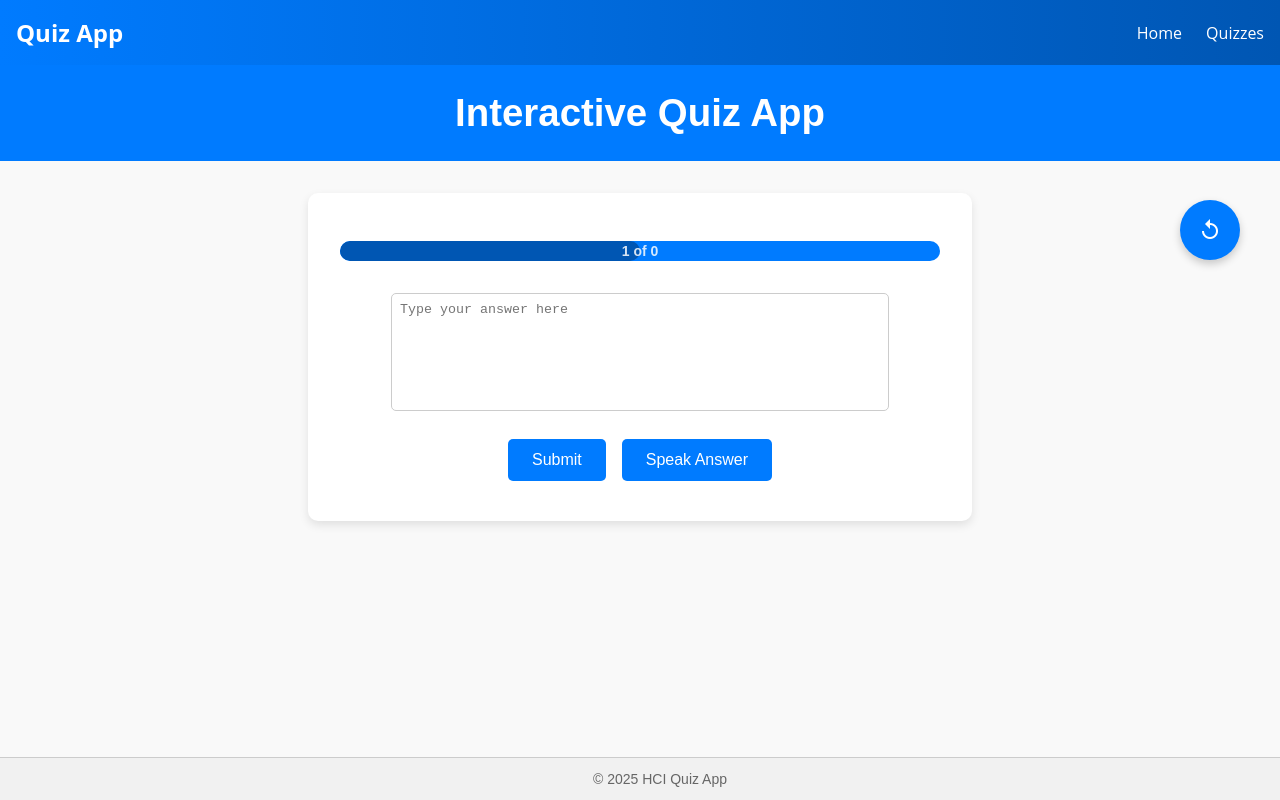
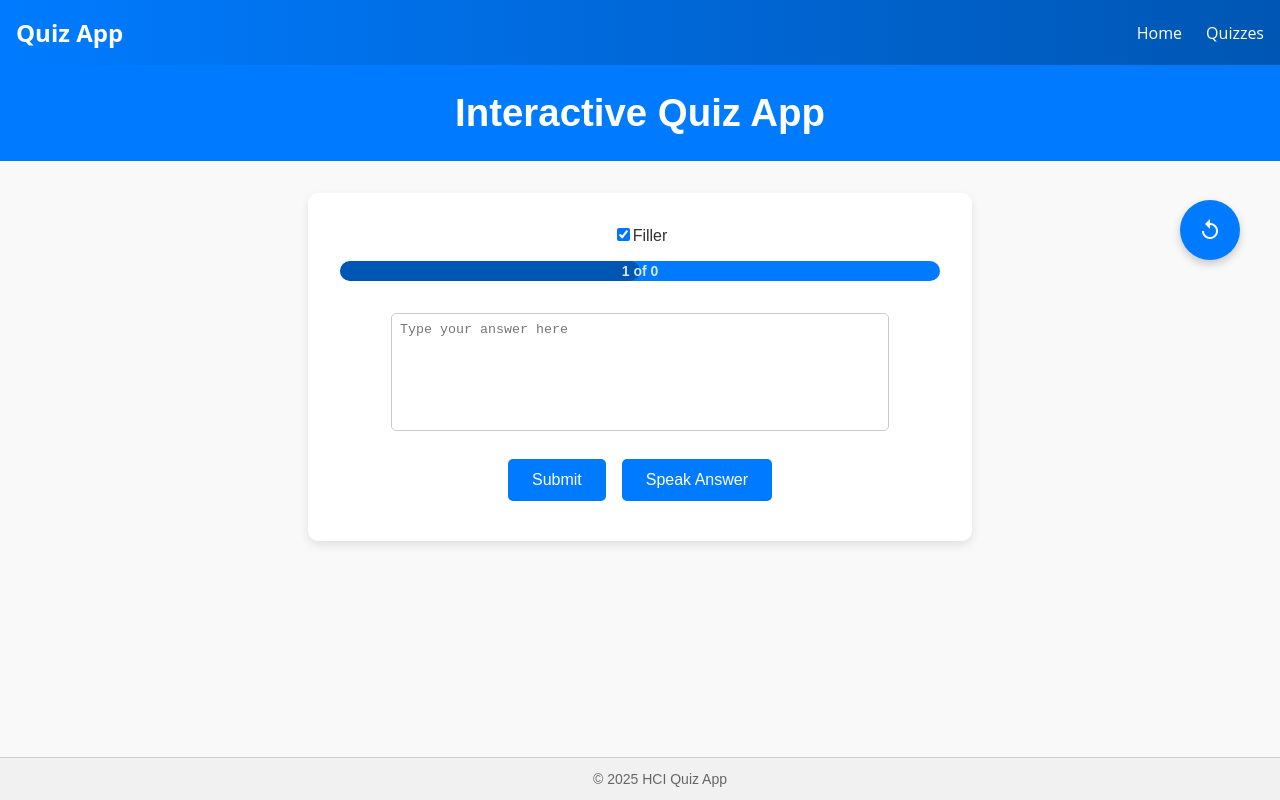
Before and after one commit to SgtGraf/hci-quiz-and-learn, an Angular app in the folder my-angular-app/: page /quiz/1 in a window 1280 px wide. Both pictures are taken after a click on the button "Start Quiz". Built offline with nearby package versions, Linux system fonts and the light colour scheme; no server answers.

Commit message:
add checkbox to quiz to turn filler on/off

```diff
--- a/my-angular-app/src/app/quiz/quiz.component.html
+++ b/my-angular-app/src/app/quiz/quiz.component.html
@@ -10,6 +10,14 @@
 <!-- Quiz Content -->
 <div *ngIf="started">
   <div class="quiz-container">
+    <!-- Toggle Button for Filler -->
+    <div class="toggle-container">
+      <label class="switch">
+        <input type="checkbox" (change)="toggleFiller()" [checked]="useFiller">
+        <span class="slider round"></span>
+      </label>
+      <span>Filler</span>
+    </div>
     <!-- Progress Bar -->
     <div class="progress-bar">
       <div
--- a/my-angular-app/src/app/quiz/quiz.component.ts
+++ b/my-angular-app/src/app/quiz/quiz.component.ts
@@ -30,6 +30,7 @@ export class QuizComponent {
   loading: boolean = false; // To control the spinner visibility
   feedback: string = ''; // To display the evaluation feedback
   nextQuestionPending: boolean = false;
+  useFiller: boolean = true;
   fillerAudioUrl: string = ''; // Stores preloaded filler phrase
   isSpeaking = false;
   started = false;
@@ -109,6 +110,10 @@ export class QuizComponent {
     if (this.currentQuestion) {
       this.triggerTTS();
     }
+  }
+
+  toggleFiller() {
+    this.useFiller = !this.useFiller;
   }
 
   triggerTTS() {
@@ -221,7 +226,7 @@ export class QuizComponent {
   }
 
   playFillerAudio(callback: () => void) {
-    if (this.fillerAudioUrl) {
+    if (this.fillerAudioUrl && this.useFiller) {
       const audio = new Audio(this.fillerAudioUrl);
       audio.onended = callback;
       audio.play();
```
